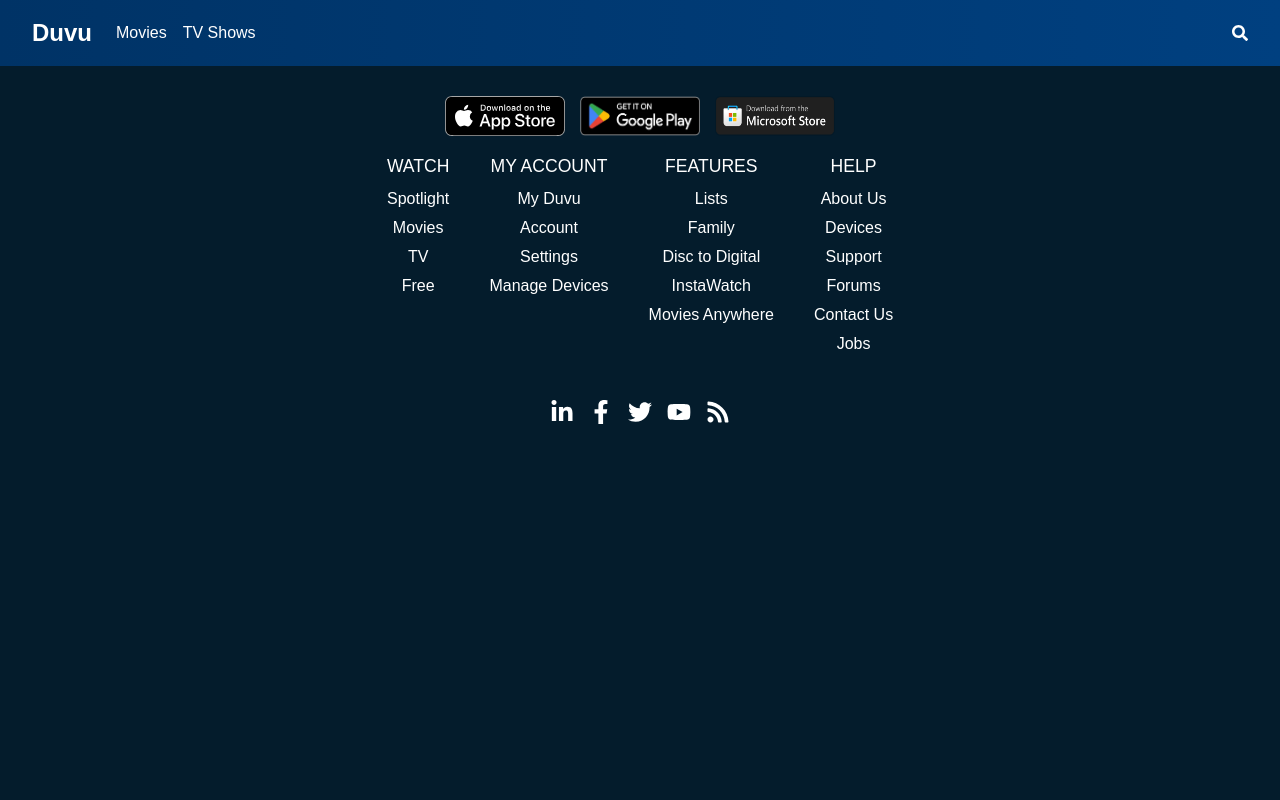
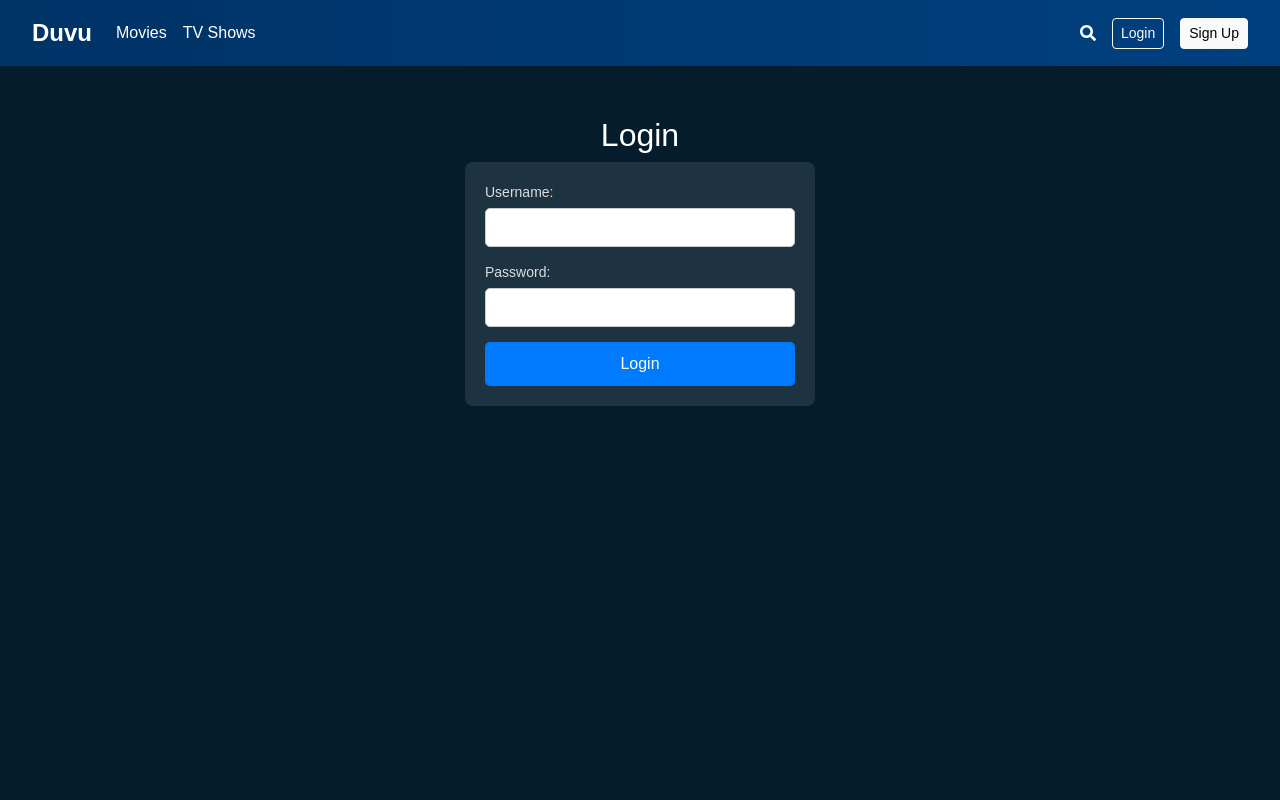
Before and after one commit to danielngan/Assignment3, a React (Create React App) app: page /login in a window 1280 px wide. Shown: the top 800 px of the page. Built offline with nearby package versions, Linux system fonts and the light colour scheme.

Commit message:
Additional changes

```diff
--- a/src/App.css
+++ b/src/App.css
@@ -333,3 +333,50 @@
     align-items: center;
   }
 }
+/* === Authentication Pages (Login & Sign Up) === */
+.auth-page {
+  background-color: #041c2c;
+  color: white;
+  padding: 50px;
+  text-align: center;
+  min-height: 100vh;
+}
+
+.auth-page form {
+  display: flex;
+  flex-direction: column;
+  max-width: 350px;
+  margin: 0 auto;
+  background: rgba(255, 255, 255, 0.1);
+  padding: 20px;
+  border-radius: 8px;
+}
+
+.auth-page label {
+  font-size: 14px;
+  margin-bottom: 5px;
+  text-align: left;
+  color: #ddd;
+}
+
+.auth-page input {
+  padding: 8px;
+  margin-bottom: 15px;
+  border: 1px solid #ccc;
+  border-radius: 5px;
+  font-size: 14px;
+}
+
+.auth-page button {
+  background-color: #007bff;
+  color: white;
+  border: none;
+  padding: 10px;
+  border-radius: 5px;
+  cursor: pointer;
+  font-size: 16px;
+}
+
+.auth-page button:hover {
+  background-color: #0056b3;
+}
--- a/src/App.js
+++ b/src/App.js
@@ -5,6 +5,8 @@
 import TVShowsPage from "./Components/TVShowsPage";
 import MovieDetailsPage from "./Components/MovieDetailsPage";
 import Footer from "./Components/Footer";
+import Login from "./Components/Login"
+import Registration from "./Components/Registration"
 import "./App.css";
 
 function App() {
@@ -16,6 +18,8 @@
                 <Route path="/movies" element={<MoviesPage />} />
                 <Route path="/tv-shows" element={<TVShowsPage />} />
                 <Route path="/details/:type/:id" element={<MovieDetailsPage />} />
+                <Route path="/login" element={<Login />} />
+                <Route path="/signup" element={<Registration />} />
             </Routes>
             <Footer />
         </Router>
--- a/src/Components/Header.js
+++ b/src/Components/Header.js
@@ -1,4 +1,4 @@
-import { Navbar, Nav, Container } from "react-bootstrap";
+import { Navbar, Nav, Container, Button } from "react-bootstrap";
 import { Link } from "react-router-dom";
 import { FaSearch } from "react-icons/fa";
 
@@ -14,16 +14,22 @@
                 <Navbar.Toggle aria-controls="navbar-nav" />
                 <Navbar.Collapse id="navbar-nav">
                     <Nav className="me-auto">
-                        {/* Removed Home Link */}
                         <Nav.Link as={Link} to="/movies">Movies</Nav.Link>
                         <Nav.Link as={Link} to="/tv-shows">TV Shows</Nav.Link>
                     </Nav>
+
+                    {/* Right Side - Search Icon, Login & Sign Up Buttons */}
+                    <div className="d-flex align-items-center ms-auto gap-3">
+                        <FaSearch className="text-white cursor-pointer" />
+                        <Link to="/login">
+                            <Button variant="outline-light" size="sm">Login</Button>
+                        </Link>
+
+                        <Link to="/signup">
+                            <Button variant="light" size="sm">Sign Up</Button>
+                        </Link>
+                    </div>
                 </Navbar.Collapse>
-
-                {/* Right-Side Icons */}
-                <div className="d-flex align-items-center">
-                    <FaSearch className="text-white cursor-pointer" />
-                </div>
             </Container>
         </Navbar>
     );
--- a/src/Components/login.js
+++ b/src/Components/Login.js
@@ -1,11 +1,7 @@
-// import './App.css';
-// import './Components/Header';
-// import './Components/MovieGallery';
-// import './Components/TVGallery';
-
-const login = () => {
+const Login = () => {
     return (
-        <>
+        <div className="auth-page">
+            <h2>Login</h2>
             <form>
                 <label htmlFor="username">Username:</label>
                 <input type="text" id="username" name="username"/>
@@ -15,8 +11,8 @@
 
                 <button type="submit">Login</button>
             </form>
-        </>
-    )
-}
+        </div>
+    );
+};
 
-export default login;
+export default Login;
--- /dev/null
+++ b/src/Components/Registration.js
@@ -0,0 +1,24 @@
+const Registration = () => {
+    return (
+        <div className="auth-page">
+            <h2>Sign Up</h2>
+            <form>
+                <label htmlFor="firstName">First name:</label>
+                <input type="text" id="firstName" name="firstName"/>
+
+                <label htmlFor="lastName">Last name:</label>
+                <input type="text" id="lastName" name="lastName"/>
+
+                <label htmlFor="email">Email:</label>
+                <input type="text" id="email" name="email"/>
+
+                <label htmlFor="password">Password:</label>
+                <input type="password" id="password" name="password"/>
+
+                <button type="submit">Sign up</button>
+            </form>
+        </div>
+    );
+};
+
+export default Registration;
```
Also changed, not shown: src/Components/registration.js (deleted, +0 -33 lines), src/Components/TVShowDetailsPage.js (added).
